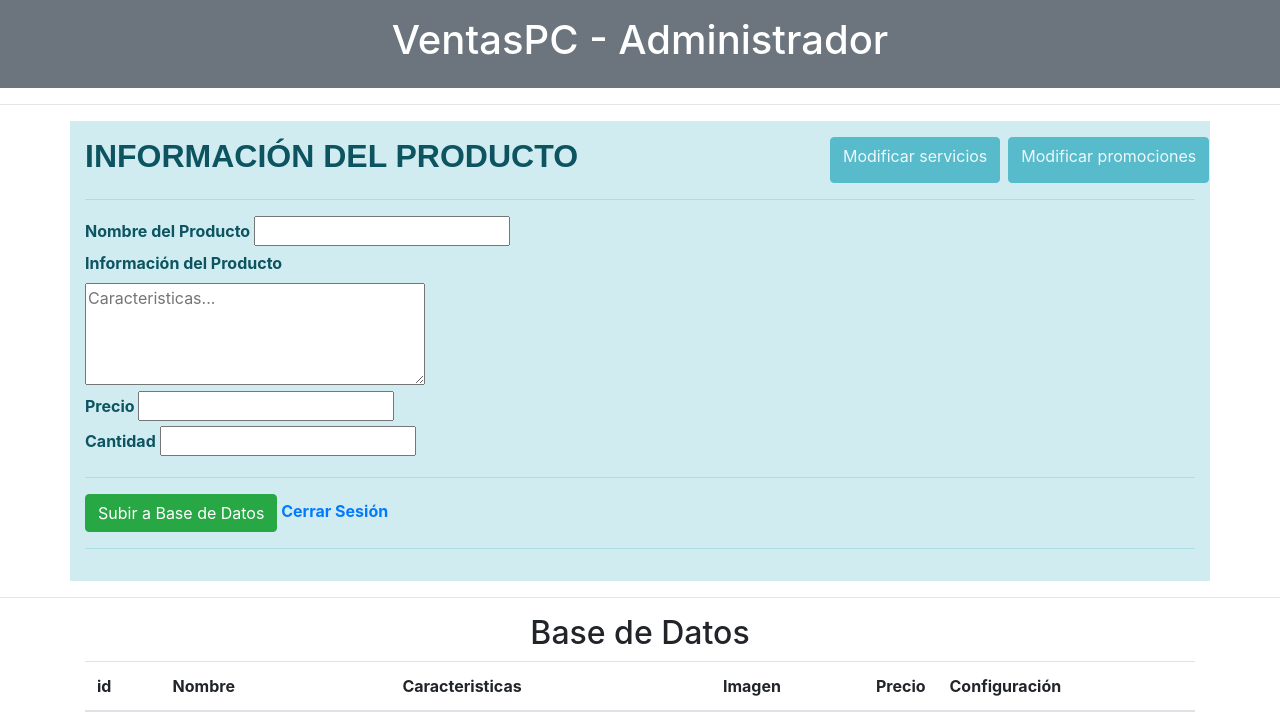
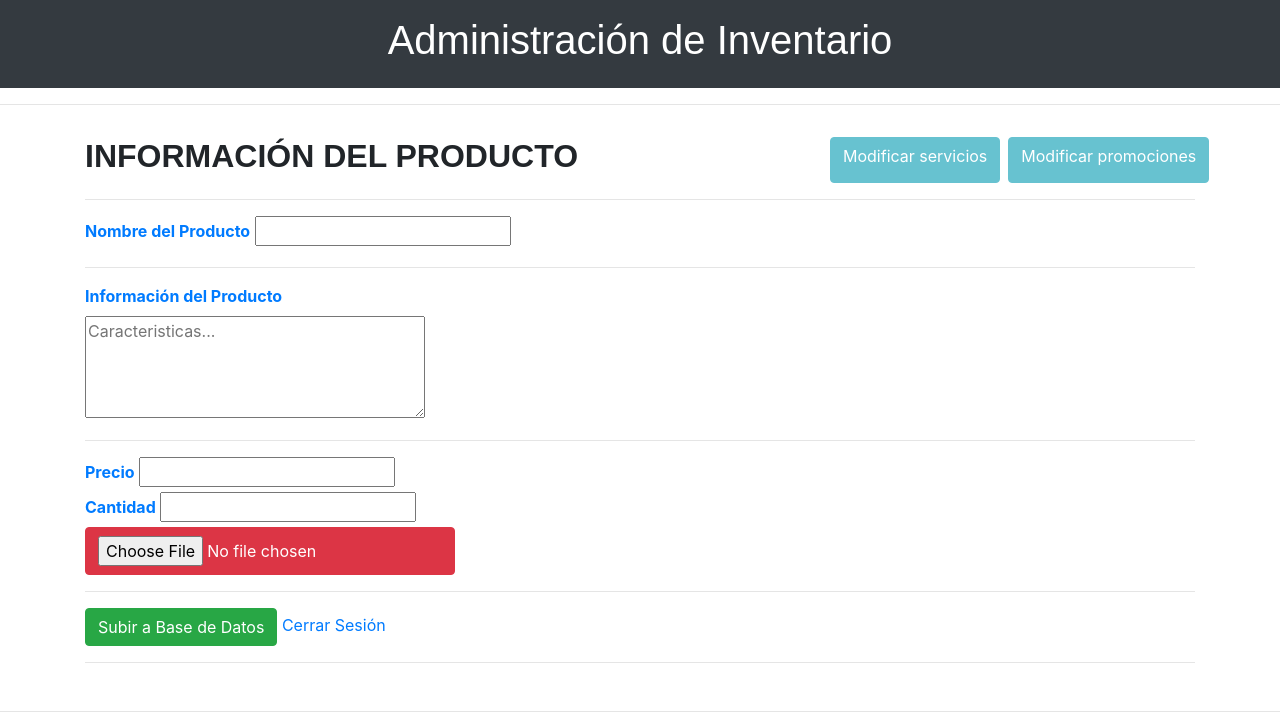
Before and after one commit to AndreyAlonso/marbaran, a PHP site: page /Administrador/administrador.php in a window 1280 px wide. Shown: the top 720 px of the page. Run offline with PHP 8.4, Linux system fonts and the light colour scheme; data comes from the database, SQL or seed files in the repository.

Commit message:
Imagenes en productos

```diff
--- a/Administrador/administrador.php
+++ b/Administrador/administrador.php
@@ -10,12 +10,10 @@
   $descripcion = $_POST['descripcion'];
   $existencias = $_POST['existencias'];
 
-
-
-  //$imagen = $_FILES['imagen']['name'];
-  ///$tmp_name = $_FILES['imagen']['tmp_name'];
-  //move_uploaded_file($tmp_name, 'inventario//'.$nombreArchivo);
-  $sql = "INSERT INTO `producto`(`idProducto`, `idProveedor`, `nombre`, `precio`, `descripcion`, `existencias`, `imagen`) VALUES (null,' ','$nombre','$precio','$descripcion','$existencias', '    ')";
+  $imagen = $_FILES['imagen']['name'];
+  $tmp_name = $_FILES['imagen']['tmp_name'];
+  move_uploaded_file($tmp_name, '..//productos//'.$imagen);
+  $sql = "INSERT INTO `producto`(`idProducto`, `idProveedor`, `nombre`, `precio`, `descripcion`, `existencias`, `imagen`) VALUES (null,' ','$nombre','$precio','$descripcion','$existencias', '$imagen')";
   $resultado = $conexion->query($sql);
 
   if($resultado == false){
@@ -45,11 +43,11 @@
   <title>Administrador</title>
 </head>
 <body>
-  <div class="bg-secondary text-center text-white py-3">
-    <h1>VentasPC - Administrador</h1>
+  <div class="bg-dark text-center text-white py-3">
+    <h1 style="font-family: Arial;">Administración de Inventario</h1>
   </div>
   <hr>
-  <div class="container alert-info alert-link py-3">
+  <div class="container py-3">
     <div class="row">
       <h2 class="col-8" style="font-family: Arial;"><b>INFORMACIÓN DEL PRODUCTO</b></h2>
     <a href="adminservicios.php" title="" class="btn btn-info disabled">Modificar servicios</a>
@@ -60,13 +58,14 @@
     <form action="" method="POST" accept-charset="utf-8" class="" enctype="multipart/form-data">
       <div class="row">
         <div class="col">
-          <label for="">Nombre del Producto</label>
+          <label for="" class="text-primary"><b>Nombre del Producto</b></label>
           <input type="text" name="nombre" required>
         </div>
       </div>
+      <hr>
       <div class="row">
         <div class="col">
-          <label>Información del Producto</label>
+          <label class="text-primary"><b>Información del Producto</b></label>
         </div>
 
       </div>
@@ -77,26 +76,27 @@
         </div>
 
       </div>
+      <hr>
       <div class="row">
         <div class="col">
-          <label for="">Precio</label>
+          <label for=""class="text-primary"><b>Precio</b></label>
           <input type="Number" name="precio" min="0" required>
         </div>
       </div>
       <div class="row">
         <div class="col">
-          <label for="">Cantidad</label>
+          <label for="" class="text-primary"><b>Cantidad</b></label>
           <input type="Number" name="existencias" min="0" required>
         </div>
 
       </div>
-      <!--
+
       <div class="row">
         <div class="col">
-          <input type="file" name="imagen" class="btn btn-danger py-2 disabled" required>
+          <input type="file" name="imagen" class="btn btn-danger py-2 " required>
         </div>
 
-      </div>-->
+      </div>
       <hr>
       <button type="submit" name="enviar" class="btn btn-success">Subir a Base de Datos</button>
       <a class="textblanco" href="..\bd\cerrarsesion.php" >Cerrar Sesión</a>
@@ -127,7 +127,7 @@
               <td scope="row"><?php echo $producto['idProducto'];  ?> </td>
               <td><?php echo $producto['nombre'];  ?></td>
               <td><?php echo $producto['descripcion'];  ?></td>
-              <td > <img src="<?php echo 'inventario\\'.$producto['imagen']; ?>" alt="" width="200px"> </td>
+              <td > <img src="..\\productos\\<?php echo $producto['imagen']?>" alt="" width="200px"> </td>
               <td> <strong><?php echo $producto['precio'];  ?></strong></td>
               <td>
                 <a href="eliminar.php?id=<?php echo $producto['idProducto']?>" class="btn btn-danger" title="">Eliminar</a>
```
Also changed, not shown: productos/The Amazing Spider-Man #7 - 01.PNG (added), productos/ap.jpg (added), productos/avengers_infinity_war_thanos_artwork.jpg (added), productos/prueba.png (added), productos/spider 2.png (added), 1 other file.
